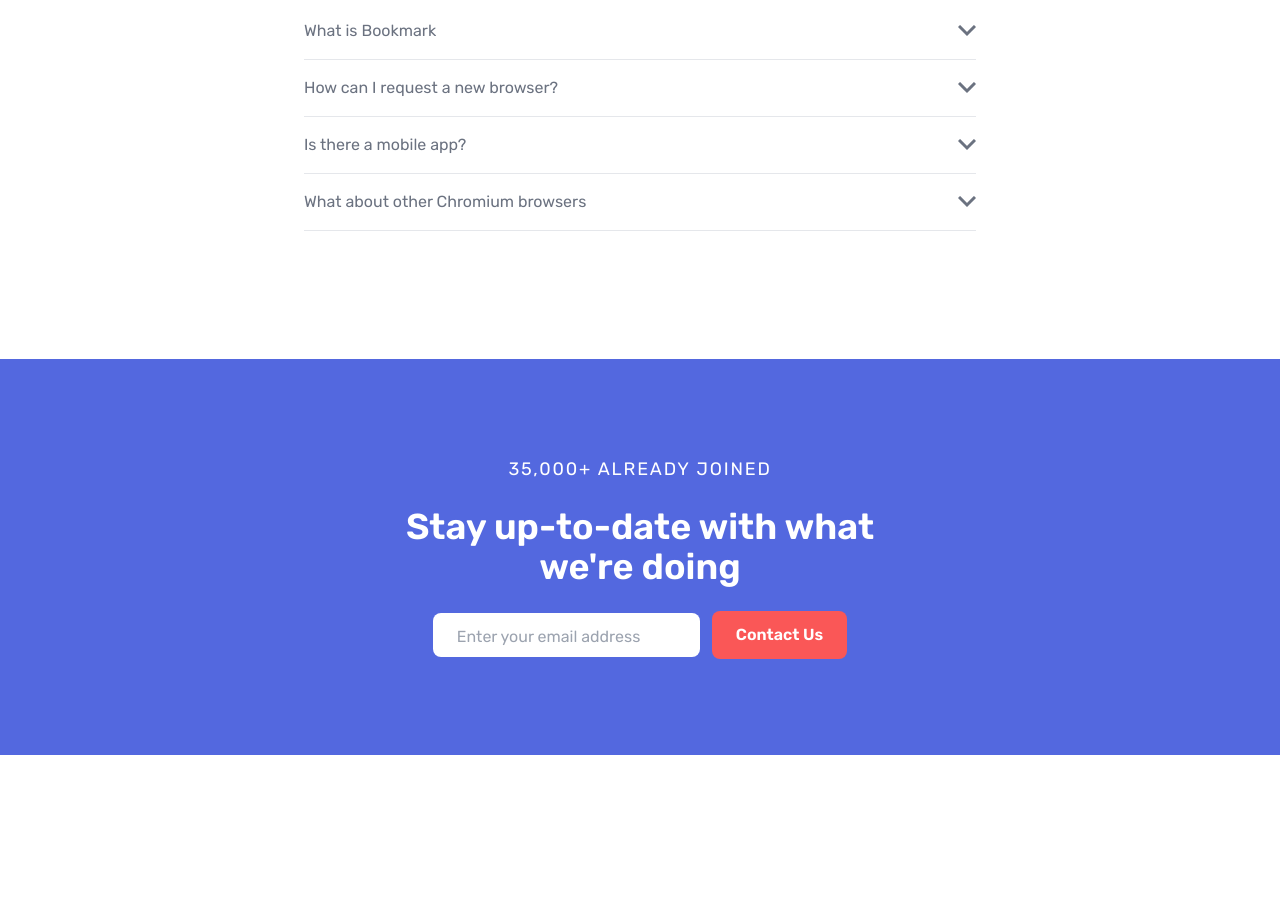
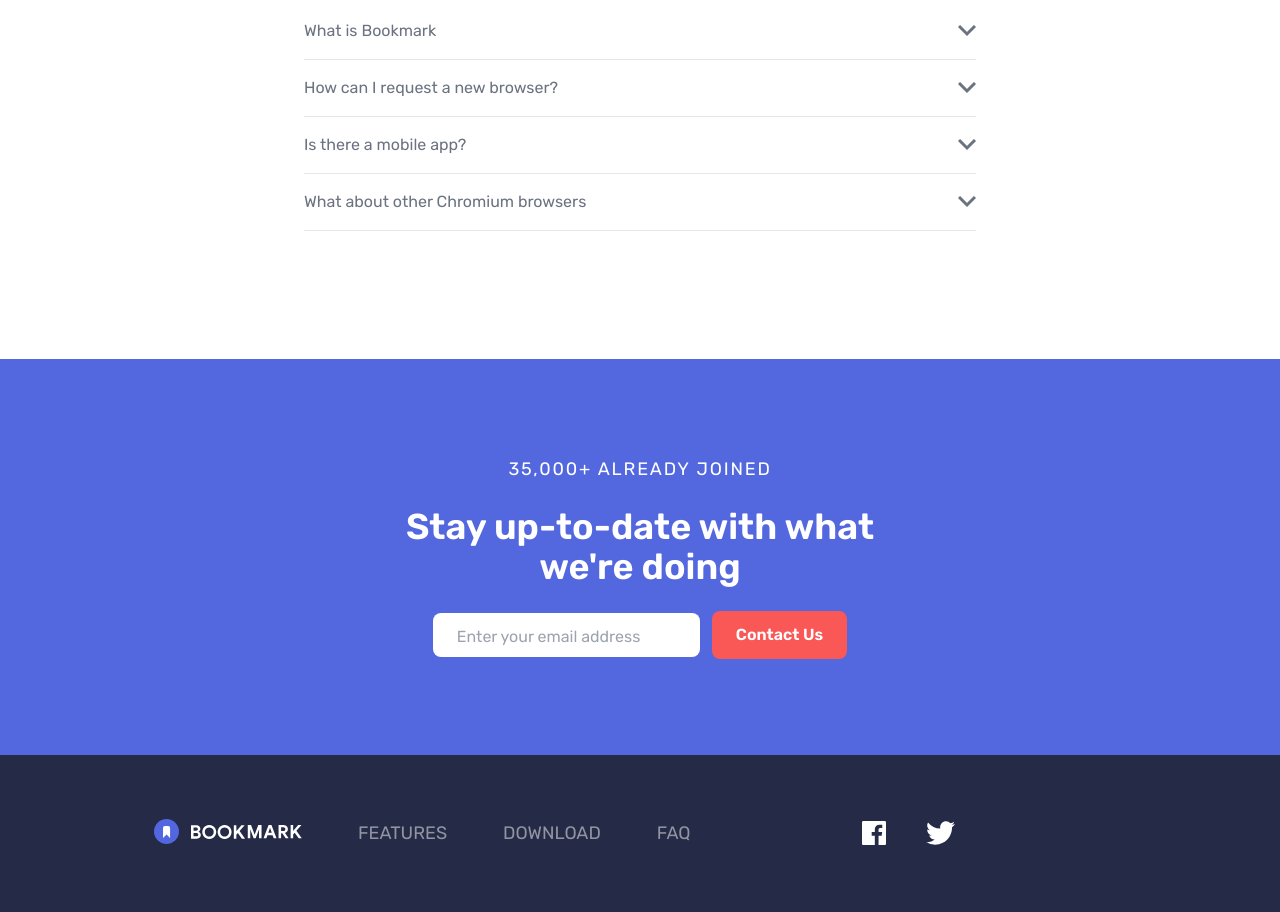
Before and after one commit to Meetkamal256/Bookmark-website, a website: page public/index.html in a window 1280 px wide. Shown: the part 2451-3363 px from the top of the page. Before the commit the page ends 3206 px from the top, so only its background shows below. Drawn offline with Linux system fonts and the light colour scheme.

Commit message:
footer  section done

```diff
--- a/public/index.html
+++ b/public/index.html
@@ -568,5 +568,30 @@
         </form>
       </div>
     </section>
+
+    <!-- Footer section -->
+    <section id="footer" class="bg-veryDarkBlue py-16">
+      <!-- footer flex container all items-->
+      <div class="container flex flex-col items-center justify-between mx-auto space-y-16 px-6 md:space-y-0 md:flex-row">
+        <!-- logo and menu container -->
+        <div class="flex flex-col items-center justify-between text-lg font-light text-grayishBlue space-y-8 md:space-y-0 md:space-x-14 md:flex-row">
+            <img src="images/logo-bookmark-footer.svg" alt="" class="mb-1">
+            <a href="#features" class="uppercase hover:text-softRed">Features</a>
+            <a href="#download" class="uppercase hover:text-softRed">Download</a>
+            <a href="#faq" class="uppercase hover:text-softRed">Faq</a>
+        </div>
+
+        <!-- socials -->
+        <div class="flex space-x-10">
+          <a href="#">
+            <img src="images/icon-facebook.svg" alt="" class="h-6 " />
+          </a>
+          <a href="#">
+            <img src="images/icon-twitter.svg" alt="" class="h-6" />
+        </div>
+
+      </div>
+    </section>
+
   </body>
 </html>
```
Also changed, not shown: public/styles.css.
